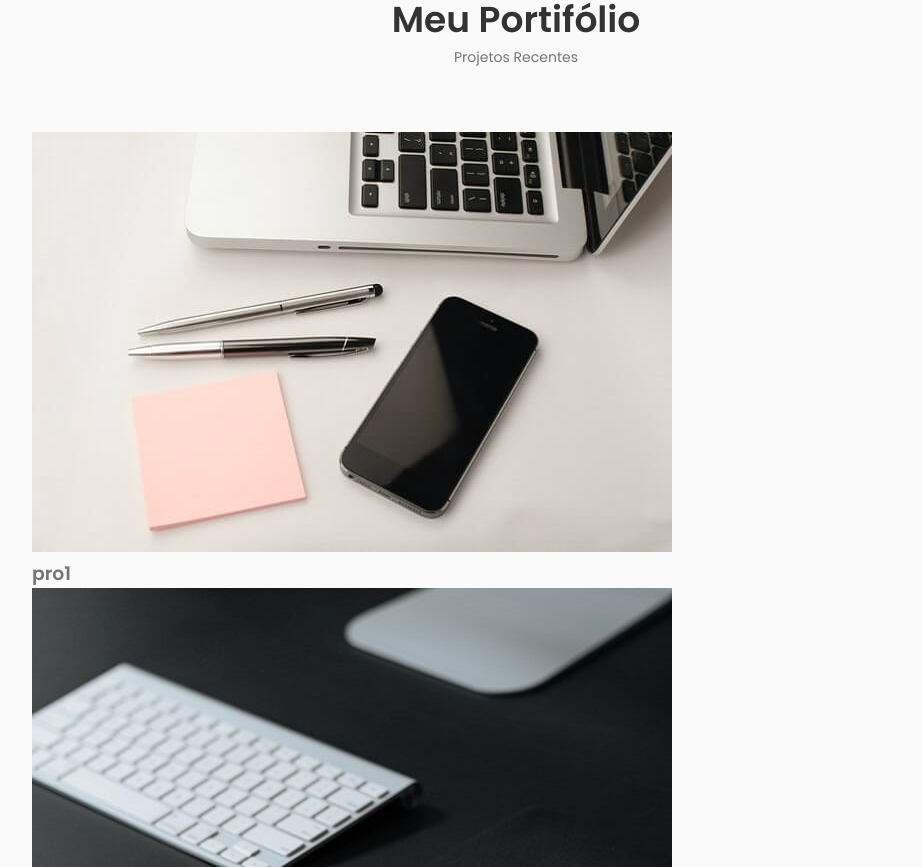
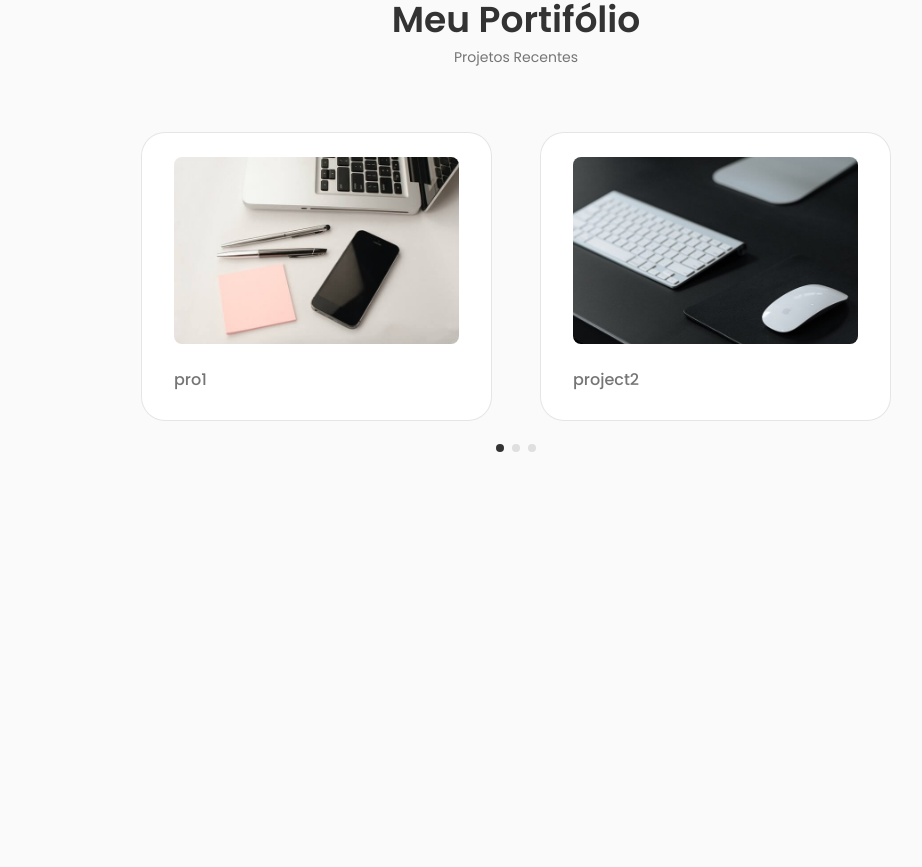
Before and after one commit to AltherLago/react-portfolio, a React (Create React App) app in the folder alther-portfolio/: page / in a window 1280 px wide. Shown: the part 1933-2800 px from the top of the page, without its empty margins (124-1046 px from the left). After the commit the page ends 2434 px from the top, so only its background shows below. Built offline with nearby package versions, Linux system fonts and the light colour scheme.

Commit message:
almost finish portfolio

```diff
--- a/alther-portfolio/package.json
+++ b/alther-portfolio/package.json
@@ -9,6 +9,7 @@
     "react": "^18.2.0",
     "react-dom": "^18.2.0",
     "react-scripts": "5.0.1",
+    "swiper": "^8.4.4",
     "web-vitals": "^2.1.4"
   },
   "scripts": {
--- a/alther-portfolio/src/components/portfolio/Portfolio.jsx
+++ b/alther-portfolio/src/components/portfolio/Portfolio.jsx
@@ -2,24 +2,51 @@ import React from 'react'
 import "./portfolio.css"
 import { Data } from './Data'
 
+// Import Swiper React components
+import { Swiper, SwiperSlide } from "swiper/react";
+
+// Import Swiper styles
+import "swiper/css";
+import "swiper/css/pagination";
+
+// import required modules
+import { Pagination } from "swiper";
+
 const Portfolio = () => {
     return (
-        <section className="portifolio container section">
+        <section className="portfolio container section">
             <h2 className="section__title">Meu Portifólio</h2>
             <span className="section__subtitle">Projetos Recentes</span>
 
-            <div className="portfolio__container">
+            <Swiper className="portfolio__container"
+                loop={true}
+                grabCursor={true}
+                spaceBetween={24}
+                pagination={{
+                  clickable: true,
+                }}
+                breakpoints={{
+                  576: {
+                    slidesPerView: 2,
+                  },
+                  768: {
+                    slidesPerView: 2,
+                    spaceBetween: 48,
+                  },
+                }}
+                modules={[Pagination]}
+            >
                 {Data.map(({id, image, title}) => {
                     return (
-                        <div className="portfolio__card" key={id}>
+                        <SwiperSlide className="portfolio__card" key={id}>
                             <img src={image} alt="i"
                             className='portfolio__img'/>
-
+                        {/*TODO link for project*/}
                             <h3 class="portfolio__name">{title}</h3>
-                        </div>
+                        </SwiperSlide>
                     )
                 })}
-            </div>
+            </Swiper>
         </section>
     )
 }
--- a/alther-portfolio/src/components/portfolio/portfolio.css
+++ b/alther-portfolio/src/components/portfolio/portfolio.css
@@ -0,0 +1,50 @@
+.portfolio__container {
+  width: 750px;
+}
+
+.portfolio__card {
+    background-color: var(--container-color);
+    border: 1px solid rgba(0, 0, 0, 0.1);
+    padding: 1.5rem 2rem;
+    border-radius: 1.5rem;
+    margin-bottom: var(--mb-3);
+}
+
+.portfolio__img {
+    border-radius: 0.5rem;
+    margin-bottom: var(--mb-1);
+}
+
+.portfolio__name {
+    font-size: var(--normal-font--size);
+    font-weight: var(--font-medium);
+    margin-bottom: var(--mb-0-25);
+}
+
+/* Swiper Class */
+.swiper-pagination-bullet {
+    background-color: var(--text-color) !important;
+}
+
+.swiper-pagination-bullet-active {
+    background-color: var(--title-color) !important;
+}
+
+/*=============== BREAKPOINTS ===============*/
+/* For large devices */
+@media screen and (max-width: 992px) {
+    .portfolio__container {
+        width: initial;
+    }
+}
+
+/* For medium devices */
+@media screen and (max-width: 768px) {
+}
+
+@media screen and (max-width: 576px) {
+}
+
+/* For small devices */
+@media screen and (max-width: 350px) {
+}
```
Also changed, not shown: 1 other file (tests, documents, lock files or other folders).
